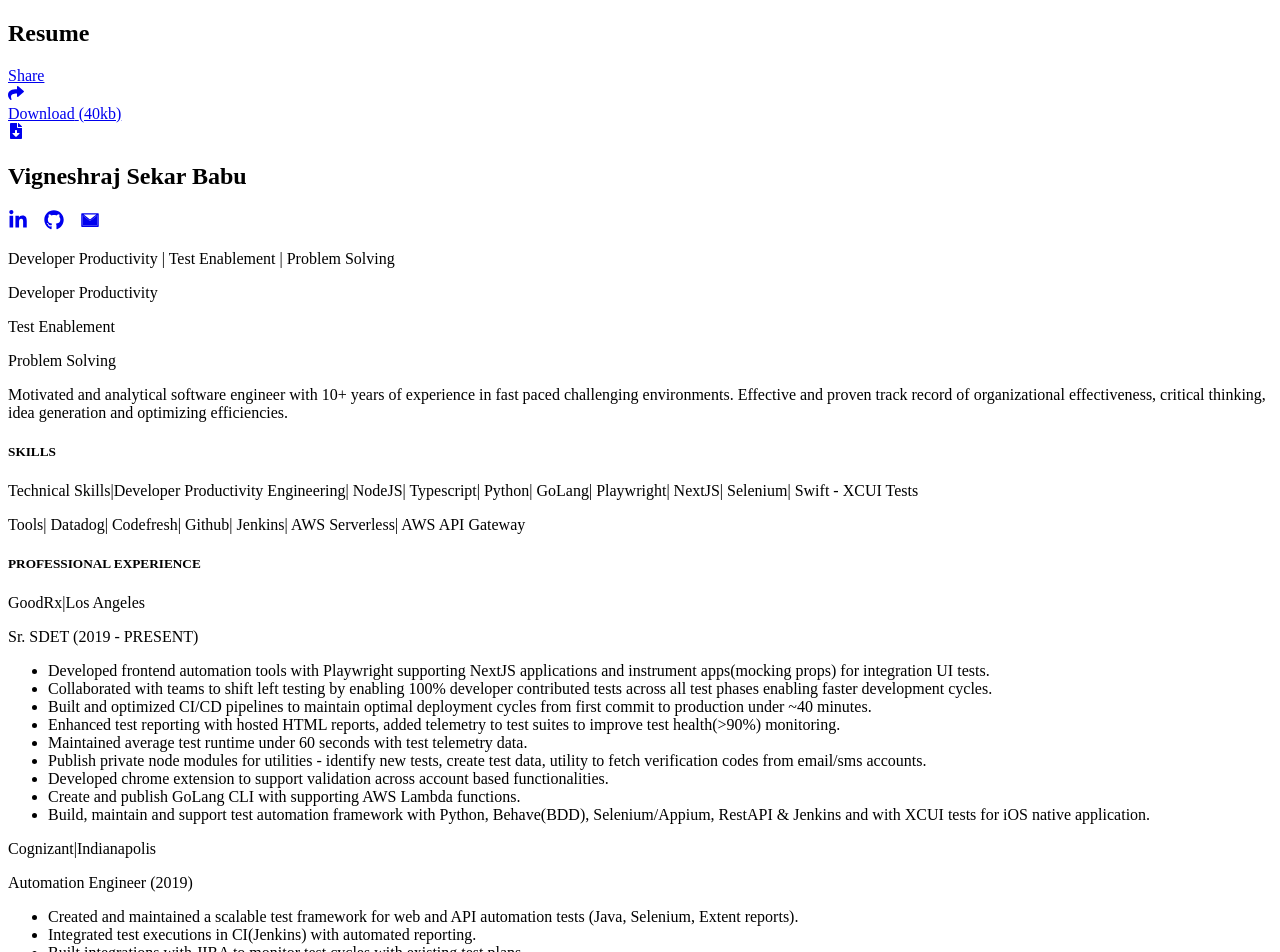
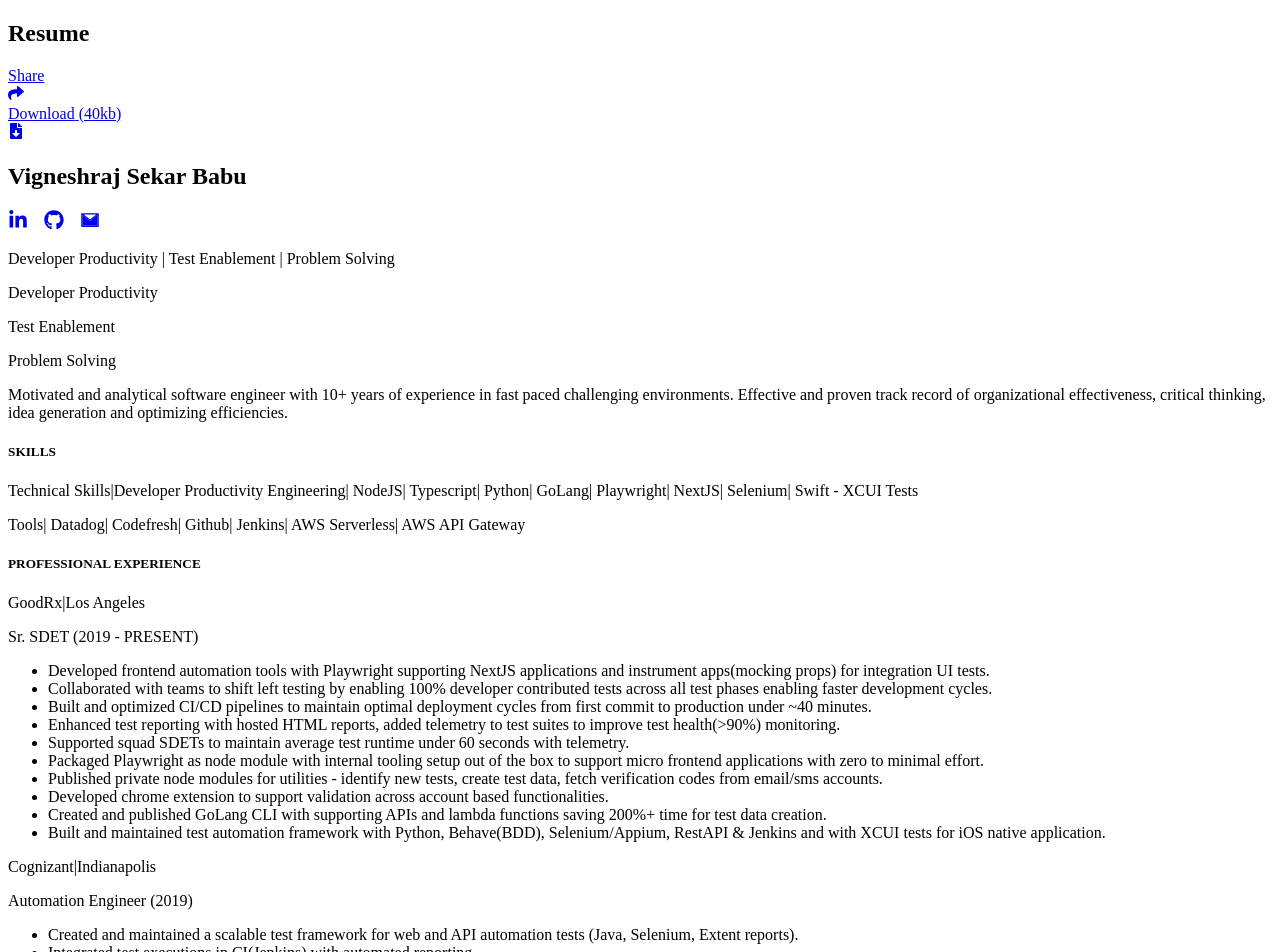
Before and after one commit to vigneshrajsb/vigneshrajsb.com, a Next.js app: page /resume in a window 1280 px wide. Shown: the top 952 px of the page. Built offline with nearby package versions, Linux system fonts and the light colour scheme.

Commit message:
update resume content

```diff
--- a/pages/resume.jsx
+++ b/pages/resume.jsx
@@ -143,24 +143,29 @@
               to test suites to improve test health({'>'}90%) monitoring.
             </li>
             <li>
-              Maintained average test runtime under 60 seconds with test
-              telemetry data.
+              Supported squad SDETs to maintain average test runtime under 60
+              seconds with telemetry.
             </li>
             <li>
-              Publish private node modules for utilities - identify new tests,
-              create test data, utility to fetch verification codes from
-              email/sms accounts.
+              Packaged Playwright as node module with internal tooling setup out
+              of the box to support micro frontend applications with zero to
+              minimal effort.
+            </li>
+            <li>
+              Published private node modules for utilities - identify new tests,
+              create test data, fetch verification codes from email/sms
+              accounts.
             </li>
             <li>
               Developed chrome extension to support validation across account
               based functionalities.
             </li>
             <li>
-              Create and publish GoLang CLI with supporting AWS Lambda
-              functions.
+              Created and published GoLang CLI with supporting APIs and lambda
+              functions saving 200%+ time for test data creation.
             </li>
             <li>
-              Build, maintain and support test automation framework with Python,
+              Built and maintained test automation framework with Python,
               Behave(BDD), Selenium/Appium, RestAPI & Jenkins and with XCUI
               tests for iOS native application.
             </li>
```
